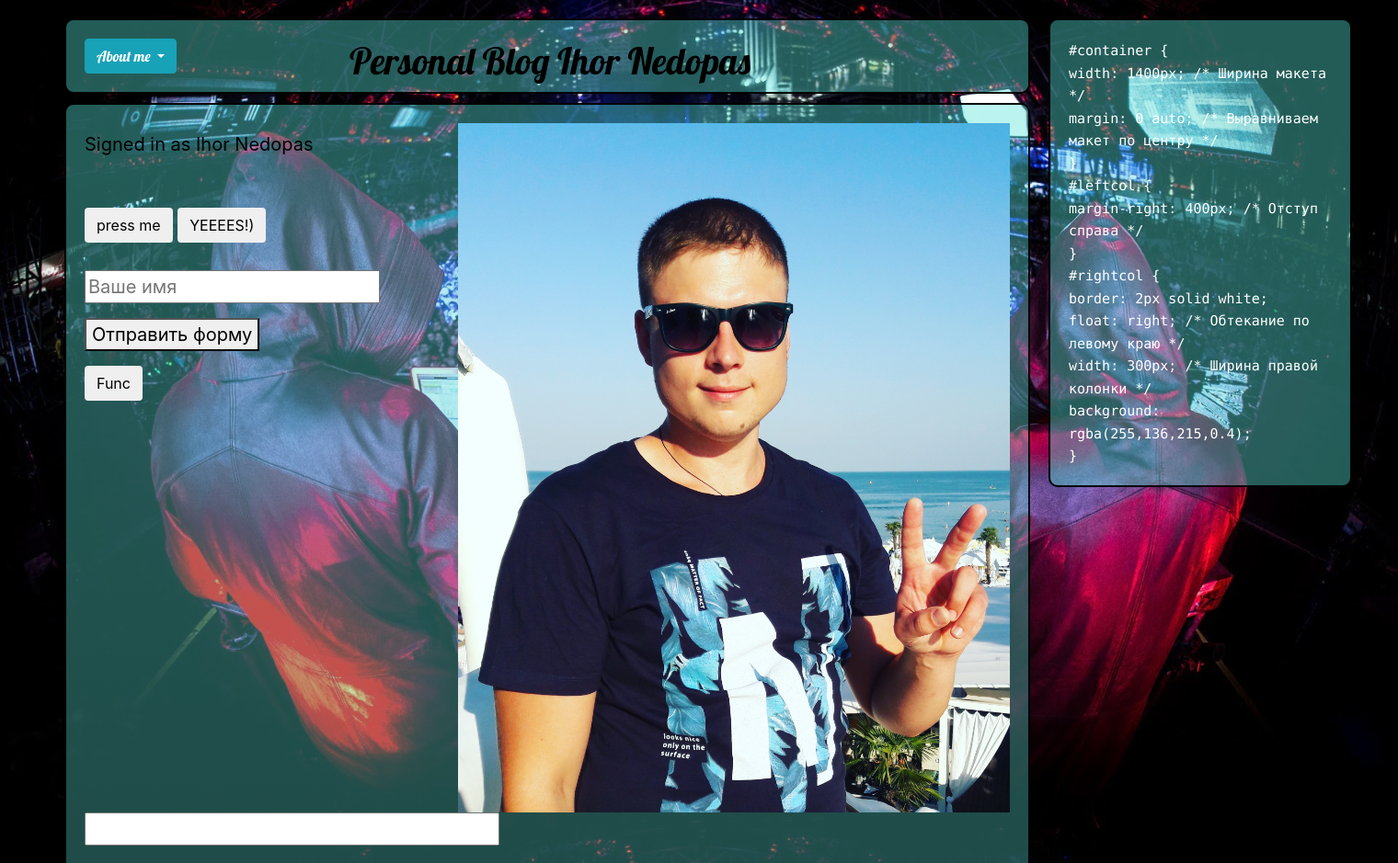
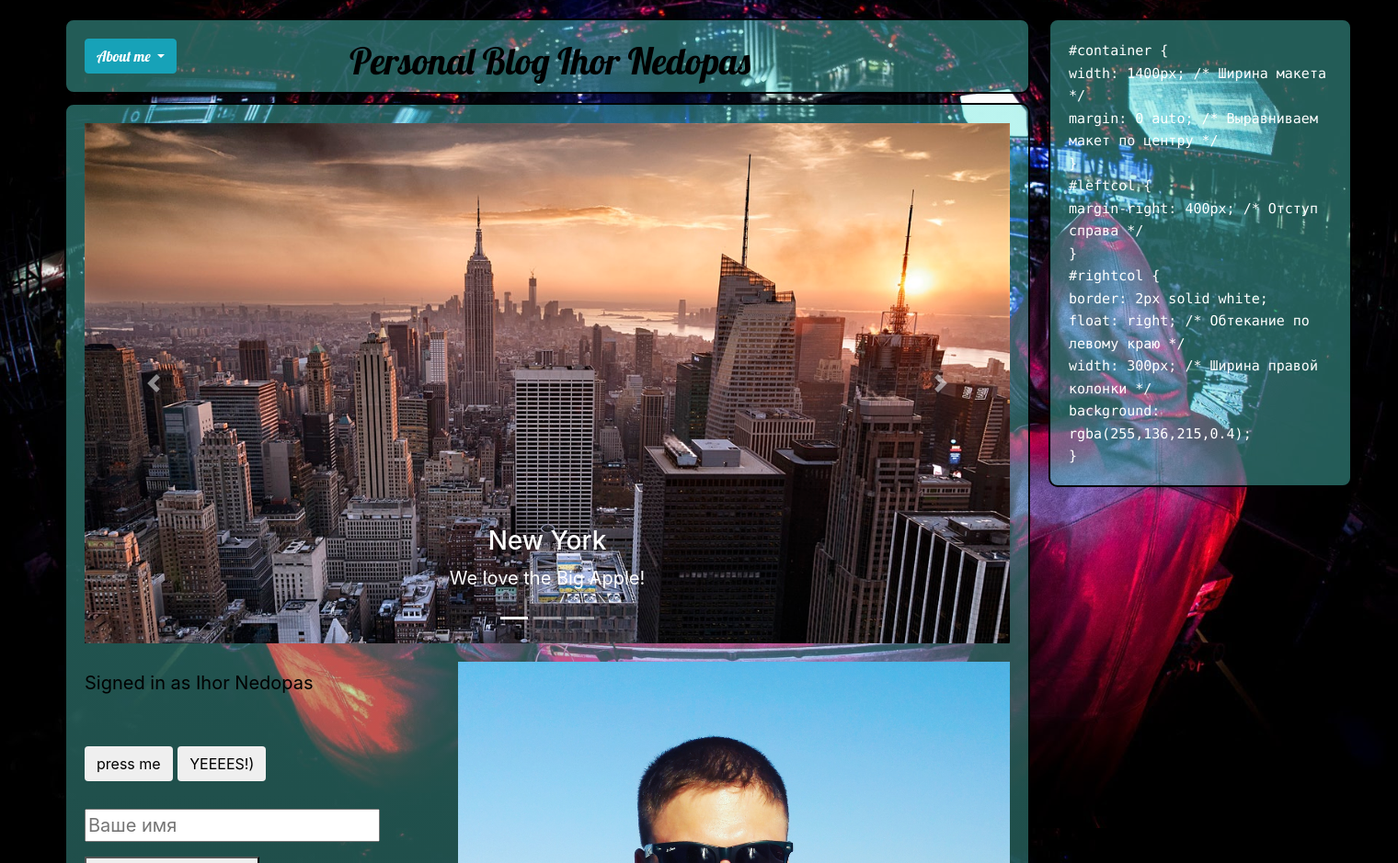
Before and after one commit to inedopas/ihornedopas, a PHP site: page / in a window 1520 px wide. Shown: the part 112-1051 px from the top of the page at 92% size. Run offline with PHP 8.4, Linux system fonts and the light colour scheme; some libraries are stand-ins or nearby versions.

Commit message:
Add to page carousel

```diff
--- a/index.html
+++ b/index.html
@@ -164,6 +164,56 @@
 
        <div id="content">
 
+  <div id="carousel" class="carousel slide" data-ride="carousel">
+   <ol class="carousel-indicators">
+     <li data-target="#carousel" data-slide-to="0" class="active"></li>
+     <li data-target="#carousel" data-slide-to="1"></li>
+     <li data-target="#carousel" data-slide-to="2"></li>
+   </ol>
+   <div class="carousel-inner" role="listbox">
+     <div class="carousel-item active">
+       <img class="d-block img-fluid" src="image/ny.jpg" alt="First slide">
+       <div class="carousel-caption">
+       <h3>New York</h3>
+        <p>We love the Big Apple!</p>
+      </div>
+       </div>
+     <div class="carousel-item">
+       <img class="d-block img-fluid" src="image/la.jpeg" alt="Second slide">
+       <div class="carousel-caption">
+          <h3>Los Angeles</h3>
+          <p>LA is always so much fun!</p>
+        </div>
+     </div>
+     <div class="carousel-item">
+       <img class="d-block img-fluid" src="image/chikago.jpg" alt="Third slide">
+       <div class="carousel-caption">
+          <h3>Chicago</h3>
+          <p>Thank you, Chicago!</p>
+        </div>
+     </div>
+   </div>
+   <a class="carousel-control-prev" href="#carousel" role="button" data-slide="prev">
+     <span class="carousel-control-prev-icon" aria-hidden="true"></span>
+     <span class="sr-only">Previous</span>
+   </a>
+   <a class="carousel-control-next" href="#carousel" role="button" data-slide="next">
+     <span class="carousel-control-next-icon" aria-hidden="true"></span>
+     <span class="sr-only">Next</span>
+   </a>
+   <!-- Left and right controls -->
+   <a class="left carousel-control" href="#myCarousel" data-slide="prev">
+     <span class="glyphicon glyphicon-chevron-left"></span>
+     <span class="sr-only">Previous</span>
+   </a>
+   <a class="right carousel-control" href="#myCarousel" data-slide="next">
+     <span class="glyphicon glyphicon-chevron-right"></span>
+     <span class="sr-only">Next</span>
+   </a>
+
+ </div>
+
+
 
         <img id="IAM" src="image/IAM.jpg" alt="I am Ihor Nedopas"></img>
          <p class="navbar-text">Signed in as Ihor Nedopas</p>
--- a/style.css
+++ b/style.css
@@ -3,6 +3,10 @@
  src: url(fonts/lobster.ttf); /* Путь к файлу со шрифтом */
 }
 
+#carousel{
+margin-bottom: 20px;
+
+}
 #IAM{
   float:right;
   position: top;
```
Also changed, not shown: image/chikago.jpg (added), image/la.jpeg (added), image/ny.jpg (added).
